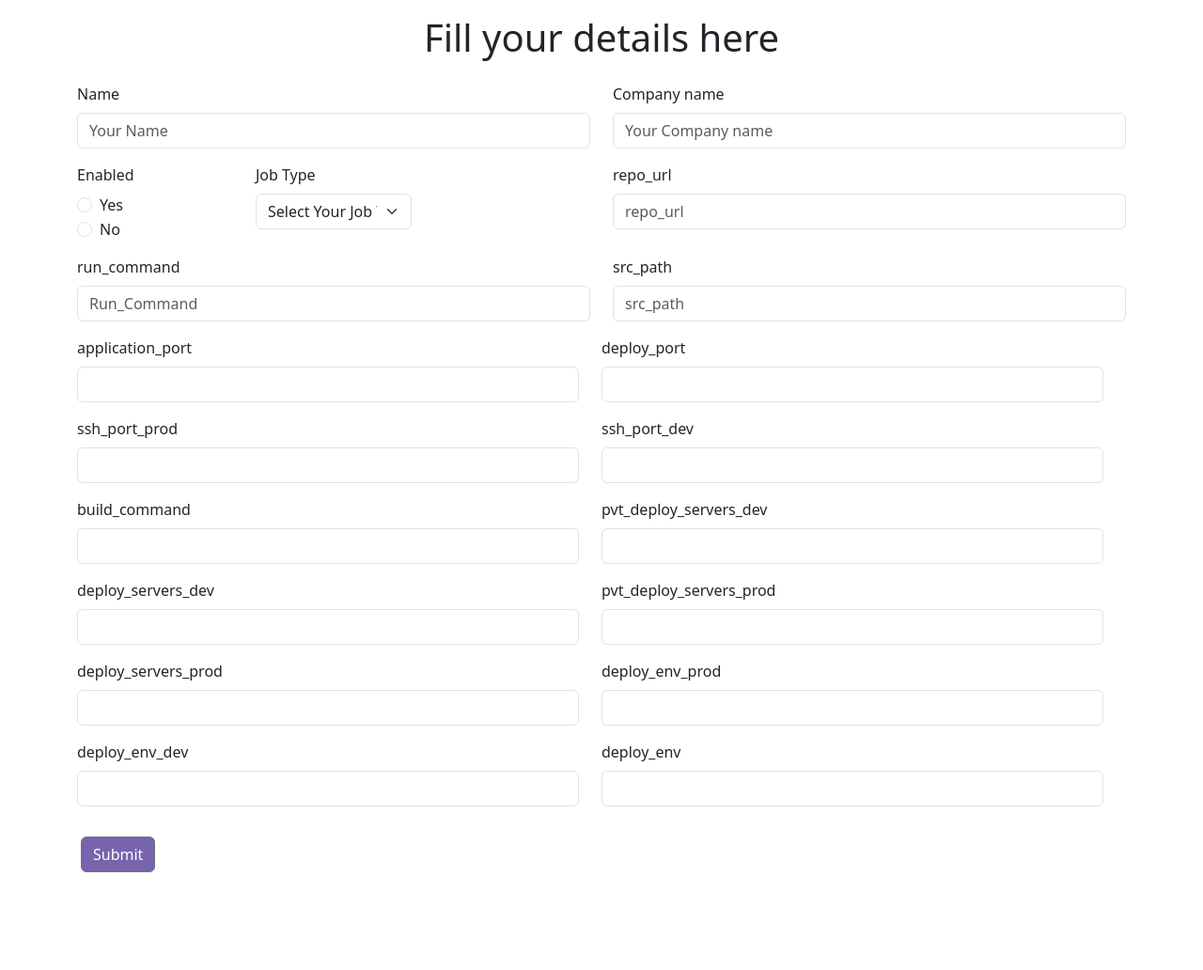
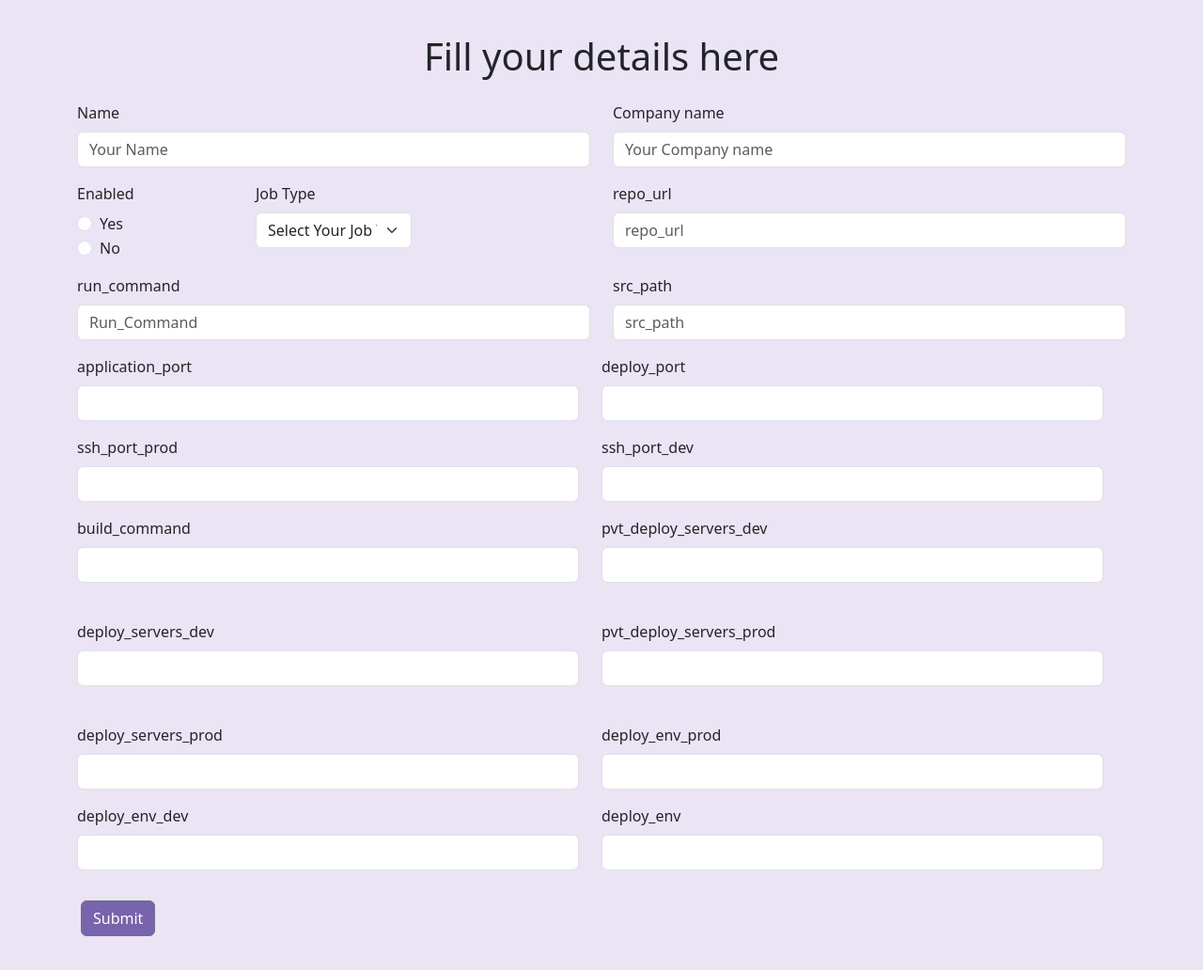
Before and after one commit to ShreyamauryaSM/Pipeline_automate, a Flask app: page / in a window 1280 px wide. Shown: the whole page at 94% size. Before the commit the page ends 928 px from the top, so only its background shows below. Run offline with Flask 3, Linux system fonts and the light colour scheme.

Commit message:
form with styling

```diff
--- /dev/null
+++ b/static/mystyle.css
@@ -0,0 +1,24 @@
+.bg {
+    background: #EBE4F4;
+    padding: 20px;
+}
+
+.container {
+    display: flex;
+}
+
+.heading {
+    align-items: center;
+}
+
+.form-control {
+    width: 100%;
+    box-sizing: border-box;
+}
+
+@media (max-width: 768px) {
+    .container {
+        max-width: 80%;
+        padding: 20px;
+    }
+}
--- a/templates/index.html
+++ b/templates/index.html
@@ -1,31 +1,30 @@
+
+
 <!doctype html>
 <html lang="en">
-
   <head>
     <meta charset="utf-8">
     <meta name="viewport" content="width=device-width, initial-scale=1">
     <title>Category</title>
     <link rel="stylesheet" href="static/mystyle.css">
-    <link href="https://cdn.jsdelivr.net/npm/bootstrap@5.3.3/dist/css/bootstrap.min.css" rel="stylesheet"
-        integrity="sha384-QWTKZyjpPEjISv5WaRU9OFeRpok6YctnYmDr5pNlyT2bRjXh0JMhjY6hW+ALEwIH" crossorigin="anonymous">
+    <link href="https://cdn.jsdelivr.net/npm/bootstrap@5.3.3/dist/css/bootstrap.min.css" rel="stylesheet" integrity="sha384-QWTKZyjpPEjISv5WaRU9OFeRpok6YctnYmDr5pNlyT2bRjXh0JMhjY6hW+ALEwIH" crossorigin="anonymous">
   </head>
-
   <body class="bg">
     <h1 class="heading p-3" style="text-align: center;">Fill your details here</h1>
     <div class="container">
-        <form action="add" method="post">
+      <form action="/add" method="post">
         <div class="row">
           <div class="col-md-6">
 
       <div class="mb-3">
         <label for="exampleFormControlInput1" class="form-label">Name</label>
-                        <input type="text" name="username" class="form-control" placeholder="Your Name">
+        <input type="text" name="username" class="form-control" placeholder="Your Name" required>
       </div>
       </div>
       <div class="col-md-6">
       <div class="mb-3">
         <label for="exampleFormControlInput1" class="form-label">Company name</label>
-                        <input type="text" name="companyname" class="form-control" placeholder="Your Company name">
+        <input type="text" name="companyname" class="form-control" placeholder="Your Company name" required>
       </div>
     </div>
     </div>
@@ -36,14 +35,13 @@
             <div class="mb-3">
               <label class="form-label">Enabled</label>
               <div class="form-check">
-                                    <input class="form-check-input" type="radio" name="enabled" id="yesRadio"
-                                        value="yes">
+                <input class="form-check-input" type="radio" name="enabled" id="yesRadio" value="yes" required>
                 <label class="form-check-label" for="yesRadio">
                     Yes
                 </label>
             </div>
             <div class="form-check">
-                                    <input class="form-check-input" type="radio" name="enabled" id="noRadio" value="no">
+              <input class="form-check-input" type="radio" name="enabled" id="noRadio" value="no" required>
               <label class="form-check-label" for="noRadio">
                   No
               </label>
@@ -53,7 +51,7 @@
         <div class="col-md-4">
           <div class="mb-3">
               <label for="jobTypeSelect" class="form-label">Job Type</label>
-                                <select class="form-select" id="jobTypeSelect" name="job_type">
+              <select class="form-select" id="jobTypeSelect" name="job_type" required>
                   <option value="" selected>Select Your Job Type</option>
                   <option value="intern">Intern</option>
                   <option value="web">Web Developer</option>
@@ -68,7 +66,7 @@
     <div class="col-md-6">
       <div class="mb-3">
         <label for="exampleFormControlInput1" class="form-label">repo_url</label>
-                        <input type="text" name="repourl" class="form-control" placeholder="repo_url">
+        <input type="text" name="repourl" class="form-control" placeholder="repo_url" required>
       </div>
     </div>
   </div>
@@ -77,29 +75,26 @@
     <div class="col-md-6">
       <div class="mb-3">
         <label for="exampleFormControlTextarea1" class="form-label">run_command</label>
-                        <input type="text" name="runcmnd" class="form-control" placeholder="Run_Command">
+        <input type="text" name="runcmnd" class="form-control" placeholder="Run_Command" required>
       </div>
       </div>
         <div class="col-md-6">
       <div class="mb-3">
         <label for="exampleFormControlTextarea1" class="form-label">src_path</label>
-                        <input type="text" name="srcpath" class="form-control" id="exampleFormControlInput1"
-                            placeholder="src_path">
+        <input type="text" name="srcpath" class="form-control" id="exampleFormControlInput1" placeholder="src_path" required>
       </div>
       </div>
       <div class="row">
         <div class="col-md-6">
       <div class="mb-3">
         <label for="exampleFormControlTextarea1" class="form-label">application_port</label>
-                            <input type="text" name="applicationport" class="form-control" id="exampleFormControlInput1"
-                                placeholder="">
+        <input type="text" name="applicationport" class="form-control" id="exampleFormControlInput1" placeholder="" required>
       </div>
     </div>
     <div class="col-md-6">
       <div class="mb-3">
         <label for="exampleFormControlTextarea1" class="form-label">deploy_port</label>
-                            <input type="text" name="deployport" class="form-control" id="exampleFormControlInput1"
-                                placeholder="">
+        <input type="text" name="deployport" class="form-control" id="exampleFormControlInput1" placeholder="" required>
       </div>
       </div>
       </div>
@@ -107,15 +102,13 @@
         <div class="col-md-6">
       <div class="mb-3">
         <label for="exampleFormControlTextarea1" class="form-label">ssh_port_prod</label>
-                            <input type="text" name="sshportprod" class="form-control mandatory-fields"
-                                id="exampleFormControlInput1" placeholder="">
+        <input type="text" name="sshportprod" class="form-control mandatory-fields" id="exampleFormControlInput1" placeholder="">
       </div>
     </div>
     <div class="col-md-6">
       <div class="mb-3">
         <label for="exampleFormControlTextarea1" class="form-label">ssh_port_dev</label>
-                            <input type="text" name="sshportdev" class="form-control mandatory-fields"
-                                id="exampleFormControlInput1" placeholder="">
+        <input type="text" name="sshportdev" class="form-control mandatory-fields" id="exampleFormControlInput1" placeholder="">
       </div>
     </div>
   </div>
@@ -123,16 +116,13 @@
     <div class="col-md-6">
       <div class="mb-3">
         <label for="exampleFormControlTextarea1" class="form-label">build_command</label>
-                            <input type="text" name="buildcommand" class="form-control" id="exampleFormControlInput1"
-                                placeholder="">
+        <input type="text" name="buildcommand" class="form-control" id="exampleFormControlInput1" placeholder="" required>
       </div>
       </div>
       <div class="col-md-6">
       <div class="mb-3">
         <label for="exampleFormControlTextarea1" class="form-label">pvt_deploy_servers_dev</label>
-                            <input type="text" name="pvtdeployserversdev"
-                                class="form-control mandatory-fields mandatory-fields" id="exampleFormControlInput1"
-                                placeholder="">
+        <input type="text" name="pvtdeployserversdev" class="form-control mandatory-fields mandatory-fields" placeholder=""><br>
       </div>
       </div>
       </div>
@@ -140,17 +130,14 @@
         <div class="col-md-6">
                 <div class="mb-3">
         <label for="exampleFormControlTextarea1" class="form-label">deploy_servers_dev</label>
-                            <input type="text" name="deployserversdev"
-                                class="form-control mandatory-fields mandatory-fields" id="exampleFormControlInput1"
-                                placeholder="">
+        <input type="text" name="deployserversdev" class="form-control mandatory-fields mandatory-fields" id="exampleFormControlInput1" placeholder=""><br>
       </div>
       </div>
       <div class="col-md-6">
 
       <div class="mb-3">
         <label for="exampleFormControlTextarea1" class="form-label">pvt_deploy_servers_prod</label>
-                            <input type="text" name="pvtdeployserversprod" class="form-control mandatory-fields"
-                                id="exampleFormControlInput1" placeholder="">
+        <input type="text" name="pvtdeployserversprod" class="form-control mandatory-fields" id="exampleFormControlInput1" placeholder="">
       </div>
       </div>
       </div>
@@ -158,16 +145,14 @@
       <div class="col-md-6">
       <div class="mb-3">
         <label for="exampleFormControlTextarea1" class="form-label">deploy_servers_prod</label>
-                            <input type="text" name="deployserversprod" class="form-control mandatory-fields"
-                                id="exampleFormControlInput1" placeholder="">
+        <input type="text" name="deployserversprod" class="form-control mandatory-fields" id="exampleFormControlInput1" placeholder="">
       </div>
     </div>
 
       <div class="col-md-6">
       <div class="mb-3">
         <label for="exampleFormControlTextarea1" class="form-label">deploy_env_prod</label>
-                            <input type="text" name="deployenvprod" class="form-control mandatory-fields"
-                                id="exampleFormControlInput1" placeholder="">
+        <input type="text" name="deployenvprod" class="form-control mandatory-fields" id="exampleFormControlInput1" placeholder="">
       </div>
       </div>
       </div>
@@ -176,16 +161,14 @@
 
       <div class="mb-3">
         <label for="exampleFormControlTextarea1" class="form-label">deploy_env_dev</label>
-                            <input type="text" name="deployenvdev" class="form-control mandatory-fields"
-                                id="exampleFormControlInput1" placeholder="">
+        <input type="text" name="deployenvdev" class="form-control mandatory-fields" id="exampleFormControlInput1" placeholder="">
       </div>
     </div>
     <div class="col-md-6">
 
       <div class="mb-3">
         <label for="exampleFormControlTextarea1" class="form-label">deploy_env</label>
-                            <input type="text" name="deployenv" class="form-control" id="exampleFormControlInput1"
-                                placeholder="">
+        <input type="text" name="deployenv" class="form-control" id="exampleFormControlInput1" placeholder="" required>
       </div>
     </div>
     </div>
@@ -196,10 +179,39 @@
       </div>
     </div>
 
+    <script>
+      document.addEventListener('DOMContentLoaded', function() {
+          var deployEnvField = document.querySelector('input[name="deployenv"]');
+          var sshPortDevField = document.querySelector('input[name="sshportdev"]');
+          var pvtDeployServersDevField = document.querySelector('input[name="pvtdeployserversdev"]');
+          var deployServersDevField = document.querySelector('input[name="deployserversdev"]');
+          var deployEnvDevField = document.querySelector('input[name="deployenvdev"]');
+          var sshPortProdField = document.querySelector('input[name="sshportprod"]');
+          var pvtDeployServersProdField = document.querySelector('input[name="pvtdeployserversprod"]');
+          var deployServersProdField = document.querySelector('input[name="deployserversprod"]');
+          var deployEnvProdField = document.querySelector('input[name="deployenvprod"]');
 
-            <script src="https://cdn.jsdelivr.net/npm/bootstrap@5.3.3/dist/js/bootstrap.bundle.min.js"
-                integrity="sha384-YvpcrYf0tY3lHB60NNkmXc5s9fDVZLESaAA55NDzOxhy9GkcIdslK1eN7N6jIeHz"
-                crossorigin="anonymous"></script>
+          var allFields = document.querySelectorAll('.mandatory-fields');
+
+          deployEnvField.addEventListener('input', function() {
+              if (deployEnvField.value === '-dev') {
+                  sshPortDevField.required = true;
+                  pvtDeployServersDevField.required = true;
+                  deployServersDevField.required = true;
+                  deployEnvDevField.required = true;
+              } else if (deployEnvField.value === '-prod' || deployEnvField.value === '-prod,-dev' || deployEnvField.value === '-dev,-prod') {
+                  allFields.forEach(function(field) {
+                      field.required = true;
+                  });
+              } else {
+                  allFields.forEach(function(field) {
+                      field.required = false;
+                  });
+              }
+          });
+      });
+      </script>
+
+    <script src="https://cdn.jsdelivr.net/npm/bootstrap@5.3.3/dist/js/bootstrap.bundle.min.js" integrity="sha384-YvpcrYf0tY3lHB60NNkmXc5s9fDVZLESaAA55NDzOxhy9GkcIdslK1eN7N6jIeHz" crossorigin="anonymous"></script>
   </body>
-
 </html>
```
Lines whose indentation alone changed are shown as unchanged.
